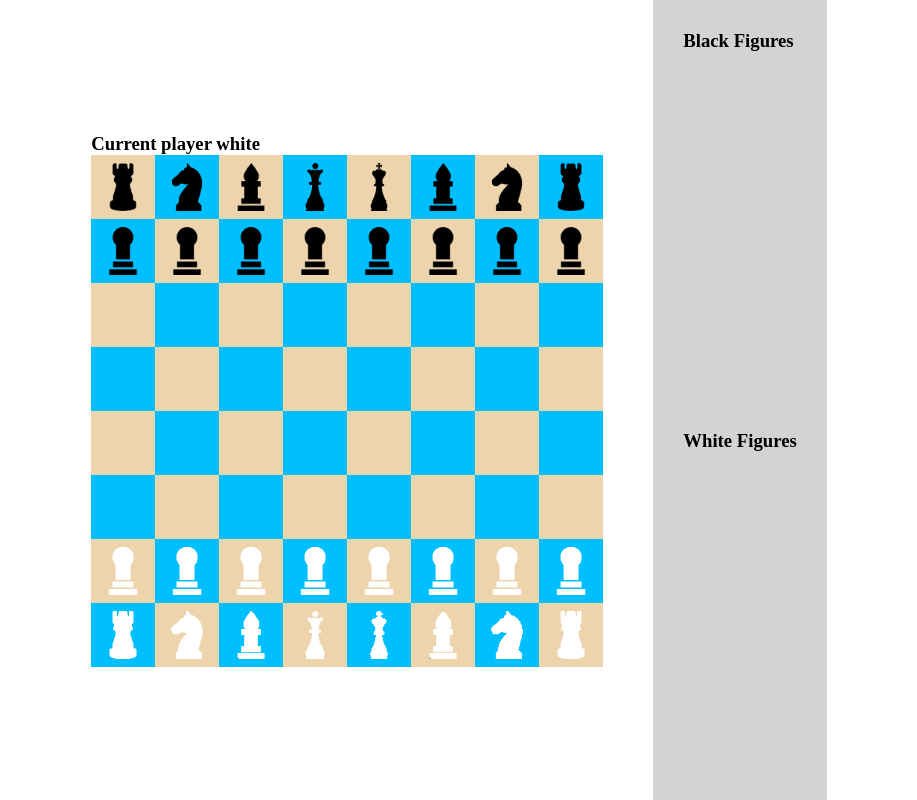
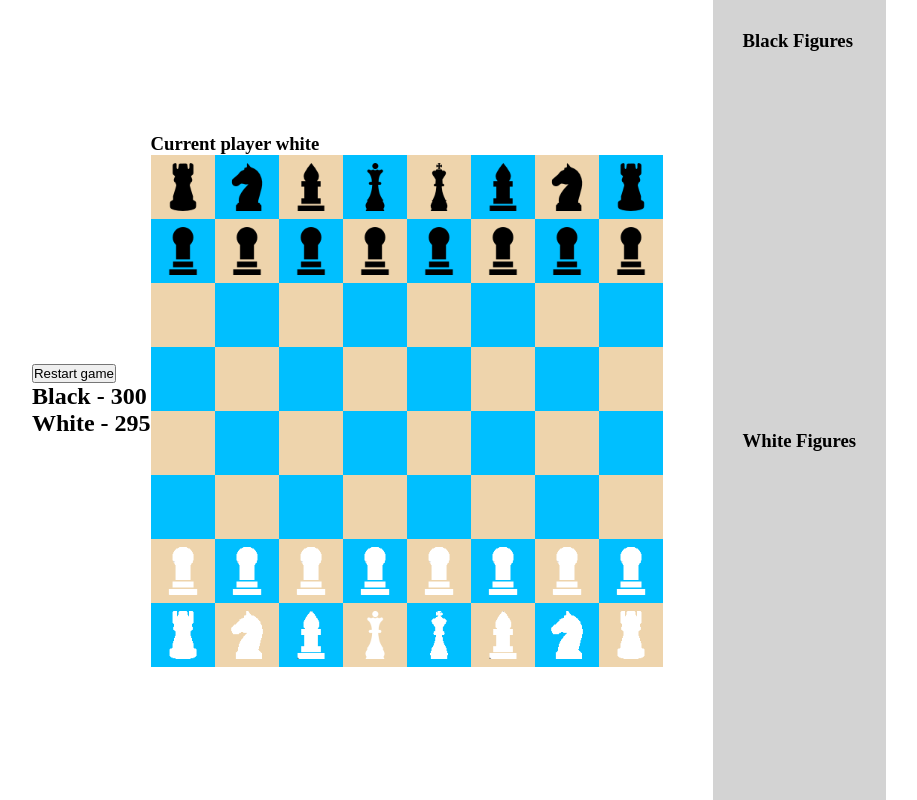
Before and after one commit to ZnoGouDj/typescript-chess, a React (Create React App) app: page / in a window 1280 px wide. Shown: the whole page, without its empty margins (181-1098 px from the left). Built offline with nearby package versions, Linux system fonts and the light colour scheme.

Commit message:
Add timer, fix restart method

```diff
--- a/src/App.tsx
+++ b/src/App.tsx
@@ -2,6 +2,7 @@
 import './App.css';
 import BoardComponent from './components/BoardComponent';
 import LostFigures from './components/LostFigures';
+import Timer from './components/Timer';
 import { Board } from './models/Board';
 import { Colors } from './models/Colors';
 import { Player } from './models/Player';
@@ -30,6 +31,7 @@
 
   return (
     <div className="app">
+      <Timer restart={restart} currentPlayer={currentPlayer} />
       <BoardComponent board={board} setBoard={setBoard} currentPlayer={currentPlayer} swapPlayer={swapPlayer} />
       <div>
         <LostFigures title="Black Figures" figures={board.lostBlackFigures} />
--- /dev/null
+++ b/src/components/Timer.tsx
@@ -0,0 +1,50 @@
+import { FC, useRef, useState, useEffect } from 'react';
+import { Colors } from '../models/Colors';
+import { Player } from '../models/Player';
+
+interface TimerProps {
+  currentPlayer: Player | null;
+  restart: () => void;
+}
+
+const Timer: FC<TimerProps> = ({ currentPlayer, restart }) => {
+  const [blackTime, setBlackTime] = useState(300);
+  const [whiteTime, setWhiteTime] = useState(300);
+  const timer = useRef<null | ReturnType<typeof setInterval>>(null);
+
+  useEffect(() => {
+    startTimer();
+  }, [currentPlayer]);
+
+  function startTimer() {
+    if (timer.current) {
+      clearInterval(timer.current);
+    }
+    const callback = currentPlayer?.color === Colors.WHITE ? decrementWhiteTimer : decrementBlackTimer;
+    timer.current = setInterval(callback, 1000);
+  }
+  function decrementBlackTimer() {
+    setBlackTime(prev => prev - 1);
+  }
+  function decrementWhiteTimer() {
+    setWhiteTime(prev => prev - 1);
+  }
+
+  const handleRestart = () => {
+    setBlackTime(300);
+    setWhiteTime(300);
+    restart();
+  };
+
+  return (
+    <div>
+      <div>
+        <button onClick={handleRestart}>Restart game</button>
+      </div>
+      <h2>Black - {blackTime}</h2>
+      <h2>White - {whiteTime}</h2>
+    </div>
+  );
+};
+
+export default Timer;
```
